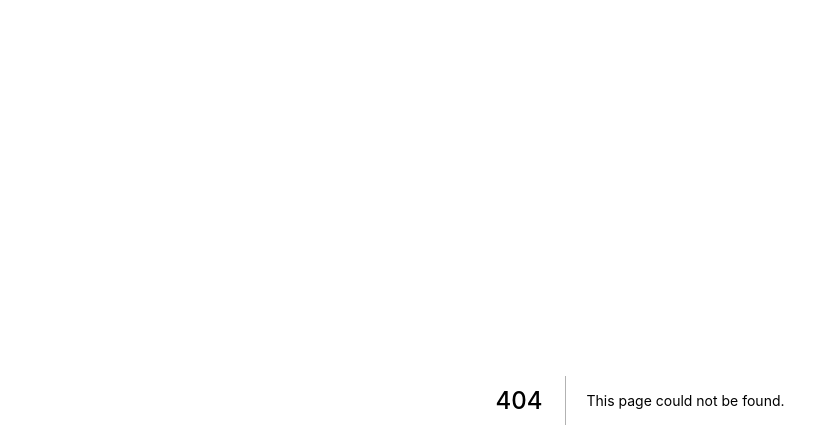
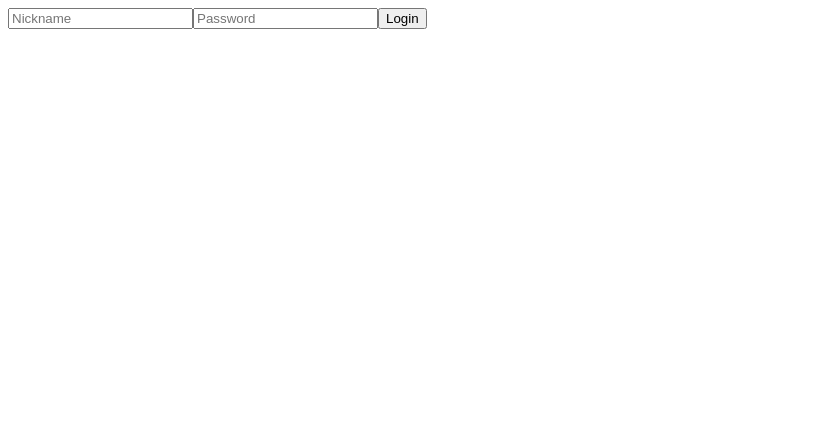
Before and after one commit to codezzu/blog_vercel, a Next.js app: page /login in a window 1280 px wide. Before the commit this address had no page. Shown: the top 448 px of the page, without its empty margins (0-839 px from the left). Built offline with nearby package versions, Linux system fonts and the light colour scheme.

Commit message:
her sey calisiyor

```diff
--- /dev/null
+++ b/pages/api/votes.ts
@@ -0,0 +1,14 @@
+import { NextApiRequest, NextApiResponse } from 'next';
+import prisma from '../../lib/prisma';
+
+export default async function handle(req: NextApiRequest, res: NextApiResponse) {
+  const { choice, surveyId, userId } = req.body;
+  const result = await prisma.vote.create({
+    data: {
+      choice: Number(choice),
+      survey: { connect: { id: Number(surveyId) } },
+      user: { connect: { id: Number(userId) } },
+    },
+  });
+  res.status(201).json(result);
+}
--- /dev/null
+++ b/pages/login.tsx
@@ -0,0 +1,23 @@
+import { useState } from 'react';
+
+export default function Login() {
+  const [nickname, setNickname] = useState('');
+  const [password, setPassword] = useState('');
+
+  async function handleSubmit(e) {
+    e.preventDefault();
+    await fetch('/api/auth/login', {
+      method: 'POST',
+      headers: { 'Content-Type': 'application/json' },
+      body: JSON.stringify({ nickname, password }),
+    });
+  }
+
+  return (
+    <form onSubmit={handleSubmit}>
+      <input placeholder="Nickname" value={nickname} onChange={(e) => setNickname(e.target.value)} />
+      <input type="password" placeholder="Password" value={password} onChange={(e) => setPassword(e.target.value)} />
+      <button type="submit">Login</button>
+    </form>
+  );
+}
```
Also changed, not shown: pages/api/auth/login.ts (added, +16 -0 lines).
